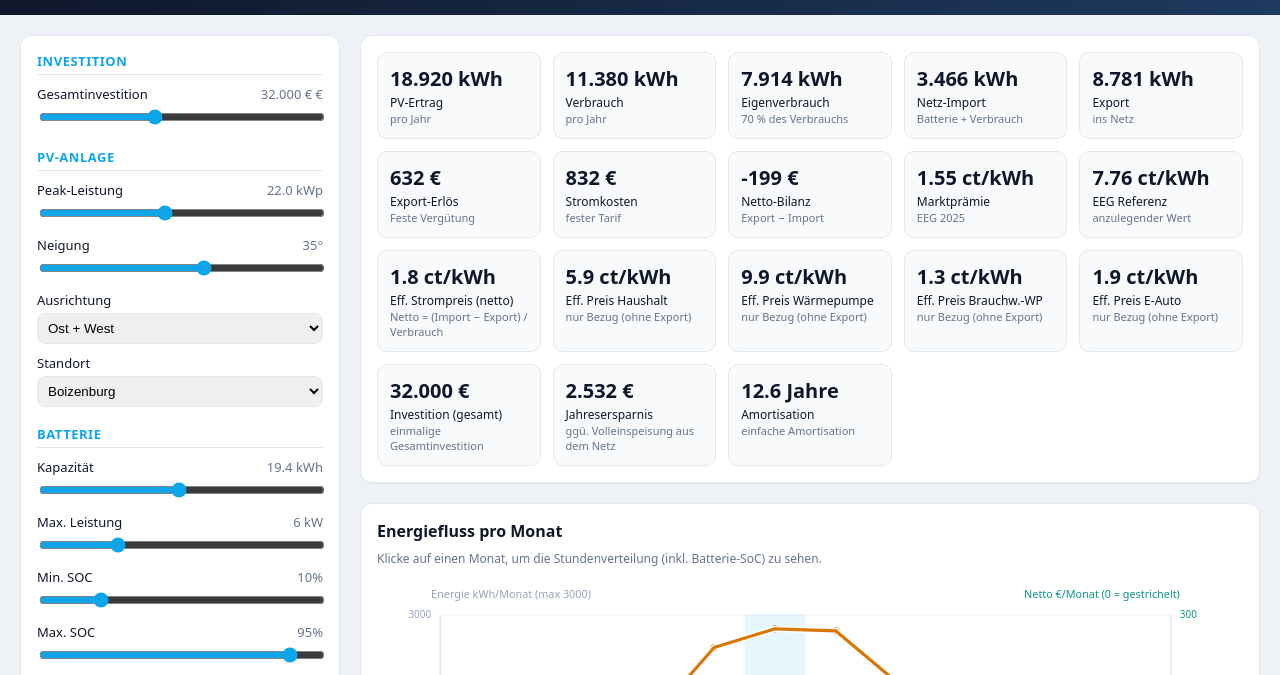
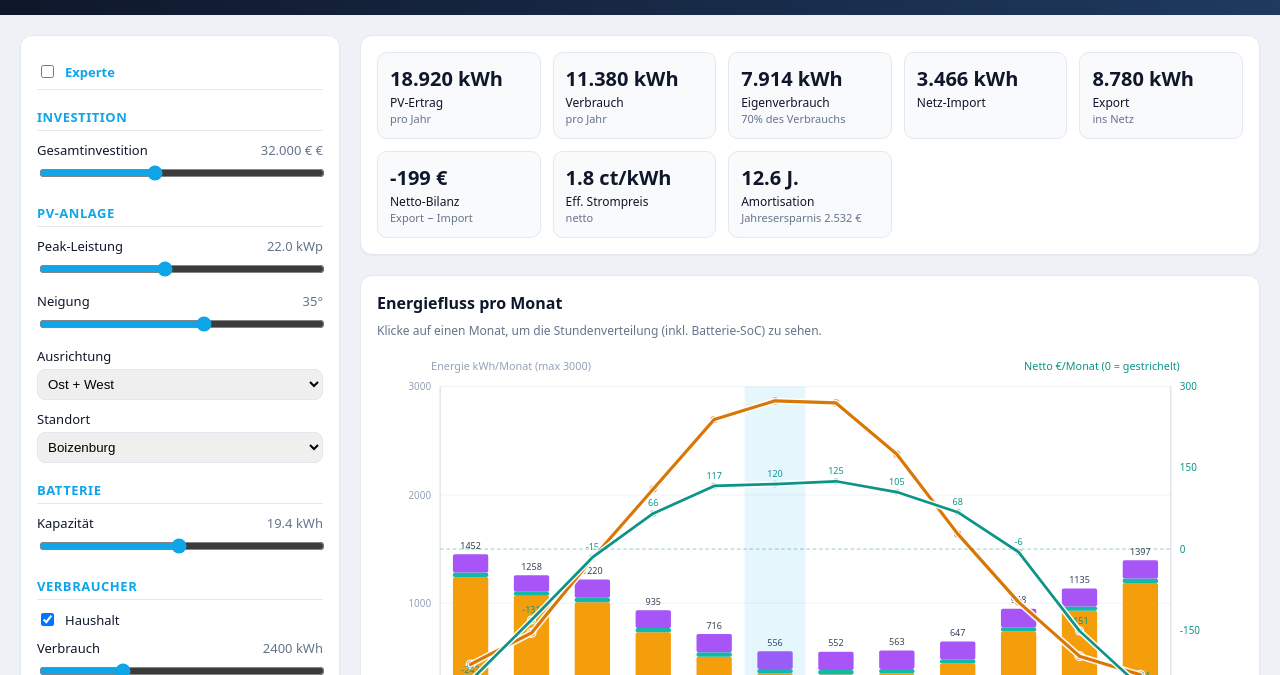
Before and after one commit to jazzmuesli/pvr.jazzmuesli.github.io, a website built with Vite: page index.html in a window 1280 px wide. Shown: the part 73-748 px from the top of the page. Built offline with nearby package versions, Linux system fonts and the light colour scheme.

Commit message:
feat: simplify UI with progressive disclosure (expert mode toggle)

```diff
--- a/src/main.ts
+++ b/src/main.ts
@@ -46,31 +46,34 @@ function renderSummary(r: SimReport): void {
   const s = r.summary;
   const eff = r.effectivePrice;
   const selfPct = s.totalLoadKWh > 0 ? (s.selfConsumptionKWh / s.totalLoadKWh) * 100 : 0;
+  const expert = state.expertMode;
   const cards: [string, string, string][] = [
     ["PV-Ertrag", `${Math.round(s.totalPVKWh).toLocaleString("de-DE")} kWh`, "pro Jahr"],
     ["Verbrauch", `${Math.round(s.totalLoadKWh).toLocaleString("de-DE")} kWh`, "pro Jahr"],
-    ["Eigenverbrauch", `${Math.round(s.selfConsumptionKWh).toLocaleString("de-DE")} kWh`, `${selfPct.toFixed(0)} % des Verbrauchs`],
-    ["Netz-Import", `${Math.round(s.totalImportKWh).toLocaleString("de-DE")} kWh`, "Batterie + Verbrauch"],
+    ["Eigenverbrauch", `${Math.round(s.selfConsumptionKWh).toLocaleString("de-DE")} kWh`, `${selfPct.toFixed(0)}% des Verbrauchs`],
+    ["Netz-Import", `${Math.round(s.totalImportKWh).toLocaleString("de-DE")} kWh`, ""],
     ["Export", `${Math.round(s.totalExportKWh).toLocaleString("de-DE")} kWh`, "ins Netz"],
-    ["Export-Erlös", fmtEUR(s.exportRevenueEUR), state.exportScheme === "market" ? "Direktvermarktung" : "Feste Vergütung"],
-    ["Stromkosten", fmtEUR(s.importCostEUR), importSchemeLabel()],
     ["Netto-Bilanz", `${s.netSelectedEUR >= 0 ? "+" : ""}${fmtEUR(s.netSelectedEUR)}`, "Export − Import"],
-    ["Marktprämie", `${s.marktPraemieCt.toFixed(2)} ct/kWh`, `EEG ${state.commissioningYear}`],
-    ["EEG Referenz", `${s.referenceValueCt.toFixed(2)} ct/kWh`, "anzulegender Wert"],
-    ["Eff. Strompreis (netto)", `${eff.overallCt.toFixed(1)} ct/kWh`, "Netto = (Import − Export) / Verbrauch"],
-    ["Eff. Preis Haushalt", `${eff.byConsumer.household.toFixed(1)} ct/kWh`, "nur Bezug (ohne Export)"],
-    ["Eff. Preis Wärmepumpe", `${eff.byConsumer.heatpump.toFixed(1)} ct/kWh`, "nur Bezug (ohne Export)"],
-    ["Eff. Preis Brauchw.-WP", `${eff.byConsumer.bwwp.toFixed(1)} ct/kWh`, "nur Bezug (ohne Export)"],
-    ["Eff. Preis E-Auto", `${eff.byConsumer.ev.toFixed(1)} ct/kWh`, "nur Bezug (ohne Export)"],
-    ["Investition (gesamt)", fmtEUR(r.amortisation.totalInvestmentEUR), "einmalige Gesamtinvestition"],
-    ["Jahresersparnis", fmtEUR(r.amortisation.annualBenefitEUR), "ggü. Volleinspeisung aus dem Netz"],
-    ["Amortisation", r.amortisation.paybackYears === Infinity ? "—" : `${r.amortisation.paybackYears.toFixed(1)} Jahre`, "einfache Amortisation"],
+    ["Eff. Strompreis", `${eff.overallCt.toFixed(1)} ct/kWh`, "netto"],
+    ["Amortisation", r.amortisation.paybackYears === Infinity ? "—" : `${r.amortisation.paybackYears.toFixed(1)} J.`, "Jahresersparnis " + fmtEUR(r.amortisation.annualBenefitEUR)],
   ];
+  if (expert) {
+    cards.push(
+      ["Export-Erlös", fmtEUR(s.exportRevenueEUR), state.exportScheme === "market" ? "Direktvermarktung" : "Feste Vergütung"],
+      ["Stromkosten", fmtEUR(s.importCostEUR), importSchemeLabel()],
+      ["Marktprämie", `${s.marktPraemieCt.toFixed(2)} ct/kWh`, `EEG ${state.commissioningYear}`],
+      ["EEG Referenz", `${s.referenceValueCt.toFixed(2)} ct/kWh`, "anzulegender Wert"],
+      ["Eff. Preis Haushalt", `${eff.byConsumer.household.toFixed(1)} ct/kWh`, ""],
+      ["Eff. Preis Wärmepumpe", `${eff.byConsumer.heatpump.toFixed(1)} ct/kWh`, ""],
+      ["Eff. Preis E-Auto", `${eff.byConsumer.ev.toFixed(1)} ct/kWh`, ""],
+      ["Investition", fmtEUR(r.amortisation.totalInvestmentEUR), ""],
+    );
+  }
   summaryHost.innerHTML = "";
   for (const [k, v, sub] of cards) {
     const card = document.createElement("div");
     card.className = "card";
-    card.innerHTML = `<div class="card-val">${v}</div><div class="card-key">${k}</div><div class="card-sub">${sub}</div>`;
+    card.innerHTML = `<div class="card-val">${v}</div><div class="card-key">${k}</div>${sub ? `<div class="card-sub">${sub}</div>` : ""}`;
     summaryHost.appendChild(card);
   }
 }
--- a/src/styles.css
+++ b/src/styles.css
@@ -78,6 +78,8 @@ body {
 }
 .control-inline { display: flex; align-items: center; gap: 8px; }
 .control-inline label { margin: 0; }
+.expert-toggle { margin-bottom: 12px; padding-bottom: 8px; border-bottom: 1px solid var(--border); }
+.expert-toggle label { font-weight: 600; color: var(--accent); cursor: pointer; }
 .summary {
   display: grid;
   grid-template-columns: repeat(auto-fit, minmax(140px, 1fr));
--- a/src/ui/controls.ts
+++ b/src/ui/controls.ts
@@ -114,11 +114,33 @@ export function buildControls(host: HTMLElement, state: AppState, onChange: () =
   host.innerHTML = "";
   let feedInSync: (() => void) | undefined;
 
+  const expert = state.expertMode;
+
   const section = (title: string) => {
     const h = document.createElement("h3");
     h.textContent = title;
     host.appendChild(h);
   };
+
+  // Expert toggle
+  const expWrap = document.createElement("div");
+  expWrap.className = "control control-inline expert-toggle";
+  const expId = `ctl-expert`;
+  const expInput = document.createElement("input");
+  expInput.type = "checkbox";
+  expInput.id = expId;
+  expInput.checked = expert;
+  expInput.addEventListener("change", () => {
+    state.expertMode = expInput.checked;
+    buildControls(host, state, onChange);
+    onChange();
+  });
+  const expLab = document.createElement("label");
+  expLab.htmlFor = expId;
+  expLab.textContent = "Experte";
+  expWrap.appendChild(expInput);
+  expWrap.appendChild(expLab);
+  host.appendChild(expWrap);
 
   section("Investition");
   host.appendChild(
@@ -163,6 +185,7 @@ export function buildControls(host: HTMLElement, state: AppState, onChange: () =
   host.appendChild(
     slider({ label: "Kapazität", min: 0, max: 40, step: 0.5, unit: " kWh", get: (s) => s.capacityKWh, set: (s, v) => (s.capacityKWh = v), fmt: (v) => v.toFixed(1) }, state, onChange),
   );
+  if (expert) {
     host.appendChild(
       slider({ label: "Max. Leistung", min: 1, max: 20, step: 0.5, unit: " kW", get: (s) => s.maxPowerKW, set: (s, v) => (s.maxPowerKW = v) }, state, onChange),
     );
@@ -186,49 +209,56 @@ export function buildControls(host: HTMLElement, state: AppState, onChange: () =
         onChange,
       ),
     );
-  host.appendChild(checkbox("Entladung abends (teures Fenster)", (s) => s.dischargeEvening, (s, v) => (s.dischargeEvening = v), state, onChange));
+    host.appendChild(checkbox("Entladung abends", (s) => s.dischargeEvening, (s, v) => (s.dischargeEvening = v), state, onChange));
     host.appendChild(
       slider({ label: "Abend-Fenster von", min: 12, max: 22, step: 1, unit: " Uhr", get: (s) => s.eveningStart, set: (s, v) => (s.eveningStart = v) }, state, onChange),
     );
     host.appendChild(
       slider({ label: "Abend-Fenster bis", min: 18, max: 24, step: 1, unit: " Uhr", get: (s) => s.eveningEnd, set: (s, v) => (s.eveningEnd = v) }, state, onChange),
     );
-  host.appendChild(checkbox("Entladung morgens (teures Fenster)", (s) => s.dischargeMorning, (s, v) => (s.dischargeMorning = v), state, onChange));
+    host.appendChild(checkbox("Entladung morgens", (s) => s.dischargeMorning, (s, v) => (s.dischargeMorning = v), state, onChange));
     host.appendChild(
       slider({ label: "Morgen-Fenster von", min: 0, max: 10, step: 1, unit: " Uhr", get: (s) => s.morningStart, set: (s, v) => (s.morningStart = v) }, state, onChange),
     );
     host.appendChild(
       slider({ label: "Morgen-Fenster bis", min: 8, max: 14, step: 1, unit: " Uhr", get: (s) => s.morningEnd, set: (s, v) => (s.morningEnd = v) }, state, onChange),
     );
+  }
 
   section("Verbraucher");
-  host.appendChild(checkbox("Haushalt (H0)", (s) => s.consumers.household.enabled, (s, v) => (s.consumers.household.enabled = v), state, onChange));
+  host.appendChild(checkbox("Haushalt", (s) => s.consumers.household.enabled, (s, v) => (s.consumers.household.enabled = v), state, onChange));
   host.appendChild(
-    slider({ label: "  Haushalt Verbrauch", min: 1000, max: 6000, step: 100, unit: " kWh", get: (s) => s.consumers.household.annualKWh, set: (s, v) => (s.consumers.household.annualKWh = v) }, state, onChange),
+    slider({ label: "Verbrauch", min: 1000, max: 6000, step: 100, unit: " kWh", get: (s) => s.consumers.household.annualKWh, set: (s, v) => (s.consumers.household.annualKWh = v) }, state, onChange),
   );
-  host.appendChild(checkbox("Wärmepumpe", (s) => s.consumers.heatpump.enabled, (s, v) => (s.consumers.heatpump.enabled = v), state, onChange));
+  host.appendChild(checkbox("Wärmepumpe", (s) => s.consumers.heatpump.enabled, (s, v) => { s.consumers.heatpump.enabled = v; buildControls(host, state, onChange); }, state, onChange));
+  if (state.consumers.heatpump.enabled) {
     host.appendChild(
-    slider({ label: "  Wärmepumpe Verbrauch", min: 1000, max: 5000, step: 100, unit: " kWh", get: (s) => s.consumers.heatpump.annualKWh, set: (s, v) => (s.consumers.heatpump.annualKWh = v) }, state, onChange),
+      slider({ label: "  Verbrauch", min: 1000, max: 10000, step: 100, unit: " kWh", get: (s) => s.consumers.heatpump.annualKWh, set: (s, v) => (s.consumers.heatpump.annualKWh = v) }, state, onChange),
+    );
+    if (expert) {
+      host.appendChild(
+        slider({ label: "  JAZ", min: 1.5, max: 5, step: 0.1, unit: "", get: (s) => s.heatpumpJaz, set: (s, v) => (s.heatpumpJaz = v), fmt: (v) => v.toFixed(1) }, state, onChange),
+      );
+    }
+  }
+  host.appendChild(checkbox("Brauchwasser-WP", (s) => s.consumers.bwwp.enabled, (s, v) => (s.consumers.bwwp.enabled = v), state, onChange));
+  host.appendChild(checkbox("E-Auto", (s) => s.consumers.ev.enabled, (s, v) => { s.consumers.ev.enabled = v; buildControls(host, state, onChange); }, state, onChange));
+  if (state.consumers.ev.enabled) {
+    host.appendChild(
+      slider({ label: "  Verbrauch", min: 500, max: 5000, step: 100, unit: " kWh", get: (s) => s.consumers.ev.annualKWh, set: (s, v) => (s.consumers.ev.annualKWh = v) }, state, onChange),
     );
     host.appendChild(
-    slider({ label: "  JAZ (Wärme/Elektr.)", min: 1.5, max: 5, step: 0.1, unit: "", get: (s) => s.heatpumpJaz, set: (s, v) => (s.heatpumpJaz = v), fmt: (v) => v.toFixed(1) }, state, onChange),
+      slider({ label: "  PV-Anteil", min: 0, max: 1, step: 0.05, unit: "", get: (s) => s.consumers.ev.pvShare, set: (s, v) => (s.consumers.ev.pvShare = v), fmt: (v) => `${Math.round(v * 100)}%` }, state, onChange),
     );
-  host.appendChild(checkbox("Brauchwasser-Wärmepumpe", (s) => s.consumers.bwwp.enabled, (s, v) => (s.consumers.bwwp.enabled = v), state, onChange));
-  host.appendChild(checkbox("E-Auto", (s) => s.consumers.ev.enabled, (s, v) => (s.consumers.ev.enabled = v), state, onChange));
-  host.appendChild(
-    slider({ label: "  E-Auto Verbrauch", min: 500, max: 5000, step: 100, unit: " kWh", get: (s) => s.consumers.ev.annualKWh, set: (s, v) => (s.consumers.ev.annualKWh = v) }, state, onChange),
-  );
-  host.appendChild(
-    slider({ label: "  E-Auto PV-Anteil", min: 0, max: 1, step: 0.05, unit: "", get: (s) => s.consumers.ev.pvShare, set: (s, v) => (s.consumers.ev.pvShare = v), fmt: (v) => `${Math.round(v * 100)}%` }, state, onChange),
-  );
+  }
 
   section("Vergütung");
-  const feedInSlider = slider({ label: "Einspeisevergütung (Vergleich)", min: 0, max: 15, step: 0.1, unit: " ct/kWh", get: (s) => s.feedInCt, set: (s, v) => (s.feedInCt = v), fmt: (v) => v.toFixed(1) }, state, onChange);
+  const feedInSlider = slider({ label: "Einspeisevergütung", min: 0, max: 15, step: 0.1, unit: " ct/kWh", get: (s) => s.feedInCt, set: (s, v) => (s.feedInCt = v), fmt: (v) => v.toFixed(1) }, state, onChange);
   host.appendChild(feedInSlider);
   feedInSync = (feedInSlider as unknown as { sync: () => void }).sync;
   host.appendChild(
     selectControl(
-      "Inbetriebnahme-Jahr (EEG)",
+      "Inbetriebnahme-Jahr",
       [
         { value: "2023", label: "2023" },
         { value: "2024", label: "2024" },
@@ -242,7 +272,7 @@ export function buildControls(host: HTMLElement, state: AppState, onChange: () =
     ),
   );
 
-  section("Einspeisung (Export)");
+  section("Einspeisung");
   host.appendChild(
     selectControl(
       "Modell",
@@ -257,14 +287,14 @@ export function buildControls(host: HTMLElement, state: AppState, onChange: () =
     ),
   );
 
-  section("Stromtarif (Import)");
+  section("Stromtarif");
   host.appendChild(
     selectControl(
       "Tarifmodell",
       [
         { value: "fixed", label: "Fester Arbeitspreis" },
-        { value: "dynamic", label: "Dynamisch (Tibber)" },
-        { value: "dynamic14a", label: "Dynamisch + §14a/3 (Modul 3)" },
+        { value: "dynamic", label: "Dynamisch (Spot)" },
+        { value: "dynamic14a", label: "Dynamisch + §14a/3" },
       ],
       (s) => s.importScheme,
       (s, v) => (s.importScheme = v as TariffScheme),
@@ -272,11 +302,13 @@ export function buildControls(host: HTMLElement, state: AppState, onChange: () =
       onChange,
     ),
   );
-
-  section("Strompreis");
+  host.appendChild(
+    slider({ label: "Arbeitspreis", min: 15, max: 45, step: 0.5, unit: " ct/kWh", get: (s) => s.importFixedCt, set: (s, v) => (s.importFixedCt = v), fmt: (v) => v.toFixed(1) }, state, onChange),
+  );
+  if (expert) {
     host.appendChild(
       selectControl(
-      "Preisjahr (Spotmarkt)",
+        "Spotmarkt-Jahr",
         PRICE_YEARS.map((y) => ({ value: y, label: y })),
         (s) => String(s.priceYear),
         (s, v) => (s.priceYear = v),
@@ -284,9 +316,5 @@ export function buildControls(host: HTMLElement, state: AppState, onChange: () =
         onChange,
       ),
     );
-
-  section("Wirtschaftlichkeit");
-  host.appendChild(
-    slider({ label: "Fester Arbeitspreis (Import)", min: 15, max: 45, step: 0.5, unit: " ct/kWh", get: (s) => s.importFixedCt, set: (s, v) => (s.importFixedCt = v), fmt: (v) => v.toFixed(1) }, state, onChange),
-  );
   }
+}
--- a/src/ui/state.ts
+++ b/src/ui/state.ts
@@ -8,6 +8,7 @@ import { CarParams, DEFAULT_CAR_PARAMS } from "../calc/car";
 export type Orientation = "south" | "east" | "west" | "east_west";
 
 export interface AppState {
+  expertMode: boolean;
   peakKWp: number;
   tiltDeg: number;
   orientation: Orientation;
@@ -58,6 +59,7 @@ export interface AppState {
 }
 
 export const DEFAULT_STATE: AppState = {
+  expertMode: false,
   peakKWp: 22,
   tiltDeg: 35,
   orientation: "east_west",
@@ -108,24 +110,38 @@ export const DEFAULT_STATE: AppState = {
 
 /** Map the UI state onto the pure simulation parameters. */
 export function toSimParams(s: AppState): SimParams {
+  // In simple mode, derive sensible battery defaults from capacity.
+  const cap = s.capacityKWh;
+  const maxPowerKW = s.expertMode ? s.maxPowerKW : Math.min(cap * 0.33, 20);
+  const minSOC = s.expertMode ? s.minSOC : 0.1;
+  const maxSOC = s.expertMode ? s.maxSOC : 0.95;
+  const efficiency = s.expertMode ? s.efficiency : 0.95;
+  const startSOC = s.expertMode ? s.startSOC : 0.5;
+  const chargeMode = s.expertMode ? s.chargeMode : "morning";
+  const dischargeEvening = s.expertMode ? s.dischargeEvening : true;
+  const dischargeMorning = s.expertMode ? s.dischargeMorning : true;
+  const eveningStart = s.expertMode ? s.eveningStart : 17;
+  const eveningEnd = s.expertMode ? s.eveningEnd : 23;
+  const morningStart = s.expertMode ? s.morningStart : 5;
+  const morningEnd = s.expertMode ? s.morningEnd : 12;
   return {
     peakKWp: s.peakKWp,
     tiltDeg: s.tiltDeg,
     orientation: s.orientation,
     location: s.location,
-    capacityKWh: s.capacityKWh,
-    maxPowerKW: s.maxPowerKW,
-    minSOC: s.minSOC,
-    maxSOC: s.maxSOC,
-    efficiency: s.efficiency,
-    startSOC: s.startSOC,
-    chargeMode: s.chargeMode,
-    dischargeEvening: s.dischargeEvening,
-    dischargeMorning: s.dischargeMorning,
-    eveningStart: s.eveningStart,
-    eveningEnd: s.eveningEnd,
-    morningStart: s.morningStart,
-    morningEnd: s.morningEnd,
+    capacityKWh: cap,
+    maxPowerKW,
+    minSOC,
+    maxSOC,
+    efficiency,
+    startSOC,
+    chargeMode,
+    dischargeEvening,
+    dischargeMorning,
+    eveningStart,
+    eveningEnd,
+    morningStart,
+    morningEnd,
     feedInCt: s.feedInCt,
     commissioningYear: s.commissioningYear,
     priceYear: s.priceYear,
@@ -146,9 +162,6 @@ export function toSimParams(s: AppState): SimParams {
     pvDegradationPct: s.pvDegradationPct,
     standbyWattage: s.standbyWattage,
     heatpumpJaz: s.heatpumpJaz,
-    // The heat pump pays the household Strompreis (so the heating comparison
-    // reacts to the "Strompreis" control). A dedicated `wpc` override can still
-    // be supplied via the API query string.
     heatpumpElectricCt: s.importFixedCt,
     car: { ...s.car },
   };
--- a/src/ui/url.ts
+++ b/src/ui/url.ts
@@ -19,6 +19,7 @@ function bool(p: URLSearchParams, k: string, set: (v: boolean) => void): void {
 
 export function serializeState(s: AppState): string {
   const p = new URLSearchParams();
+  p.set("expert", s.expertMode ? "1" : "0");
   p.set("kwp", String(s.peakKWp));
   p.set("tilt", String(s.tiltDeg));
   p.set("o", s.orientation);
@@ -76,6 +77,7 @@ export function deserializeState(qs: string): AppState {
     },
   };
   const p = new URLSearchParams(qs);
+  bool(p, "expert", (v) => (s.expertMode = v));
   num(p, "kwp", (v) => (s.peakKWp = v));
   num(p, "tilt", (v) => (s.tiltDeg = v));
   str(p, "o", (v) => (s.orientation = v as AppState["orientation"]));
```
Also changed, not shown: 1 other file. Lines whose indentation alone changed are shown as unchanged.
